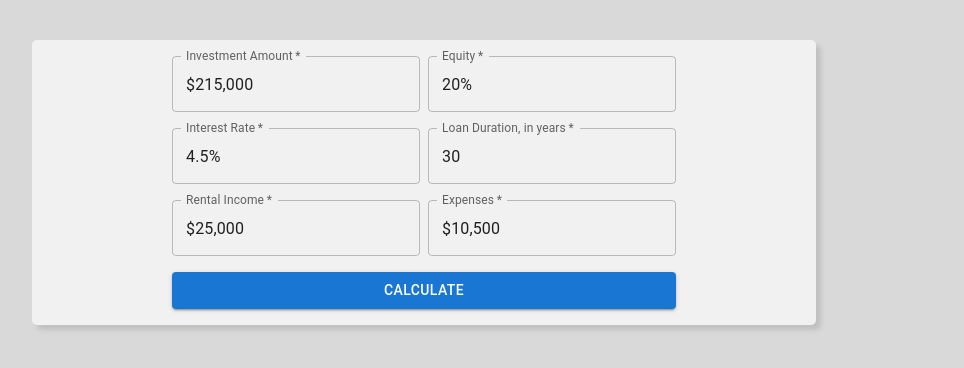
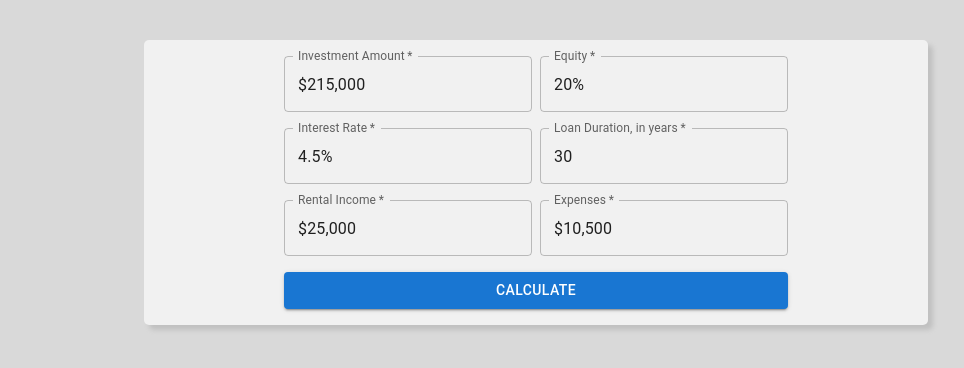
Before and after one commit to mustangJaro/cadmus, a React (Create React App) app: page / in a window 1280 px wide. Shown: the top 368 px of the page, without its empty margins (104-1068 px from the left). Built offline with nearby package versions, Linux system fonts and the light colour scheme.

Commit message:
Fix app sizing

```diff
--- a/src/App.module.css
+++ b/src/App.module.css
@@ -9,7 +9,7 @@
   text-align: center;
   width: 80%;
   max-width: 800px;
-  padding: 32px 10%;
+  padding: 32px max(calc((100vw - 800px)/2),10%);
   flex: 1;
   min-height: calc(100vh - 64px);
 }
```
